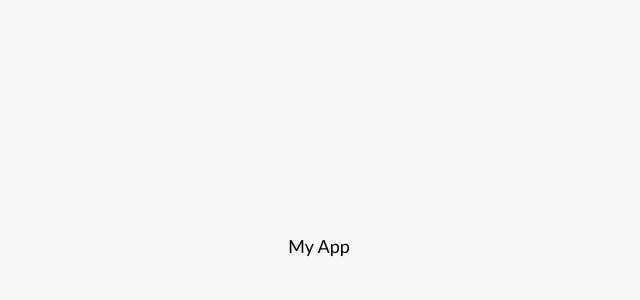
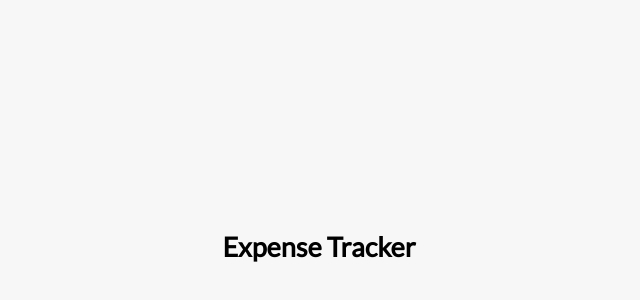
Before and after one commit to yuhueilee/vue-expense-tracker, a Vue app: page / in a window 1280 px wide. Shown: the part 154-454 px from the top of the page, without its empty margins (321-961 px from the left). Built offline with nearby package versions, Linux system fonts and the light colour scheme.

Commit message:
[Components] Implement header component (#3)
* Add header component and import to app

* Add test case

* Update e2e test

```diff
--- a/src/App.vue
+++ b/src/App.vue
@@ -1 +1,11 @@
-<template>My App</template>
+<template><ExpenseHeader /></template>
+
+<script>
+import ExpenseHeader from './components/Header.vue'
+
+export default {
+  components: {
+    ExpenseHeader
+  }
+}
+</script>
--- /dev/null
+++ b/src/components/Header.vue
@@ -0,0 +1,9 @@
+<template>
+  <h2>Expense Tracker</h2>
+</template>
+
+<script>
+export default {
+  name: 'ExpenseHeader'
+}
+</script>
```
Also changed, not shown: 2 other files (tests, documents, lock files or other folders).
